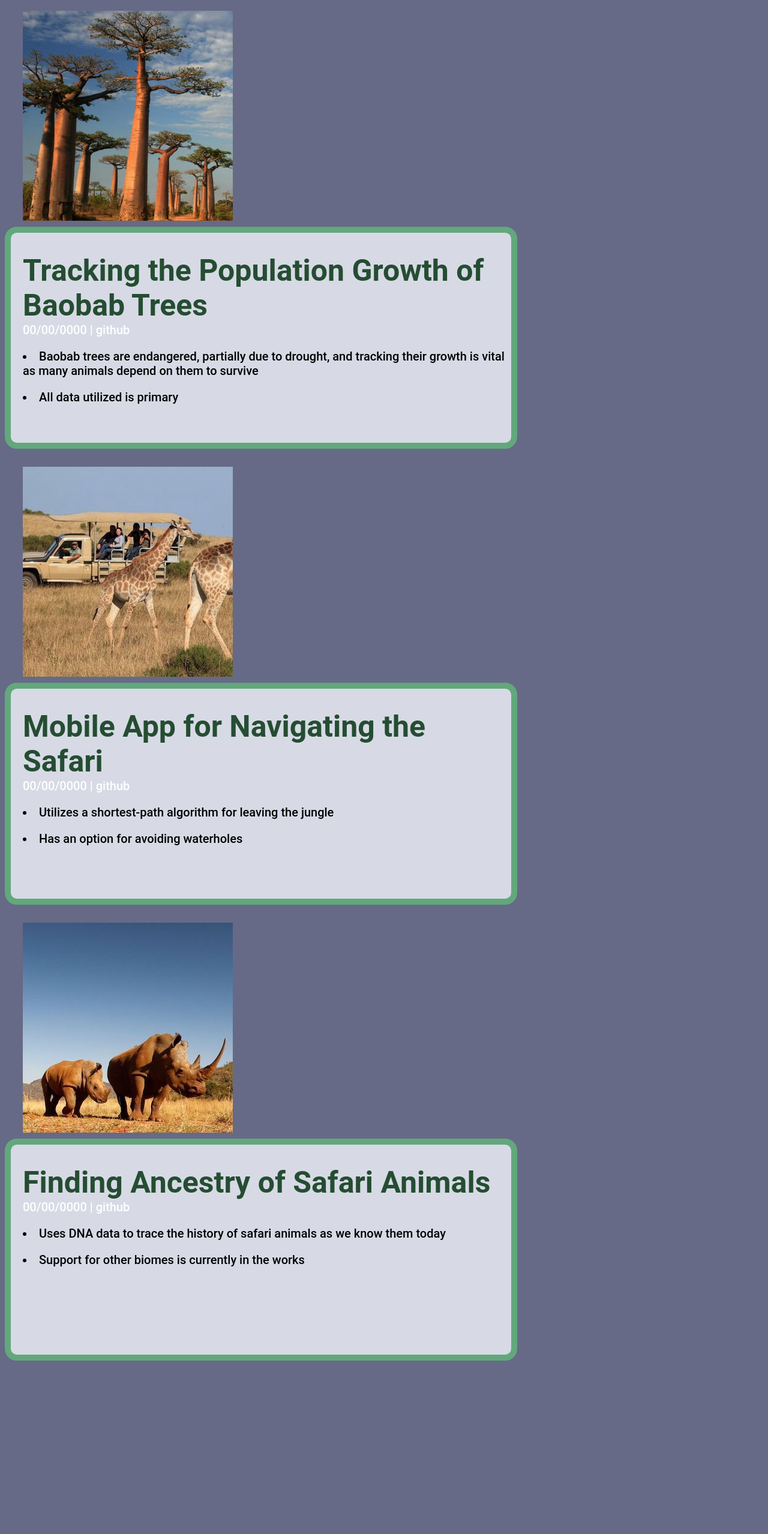
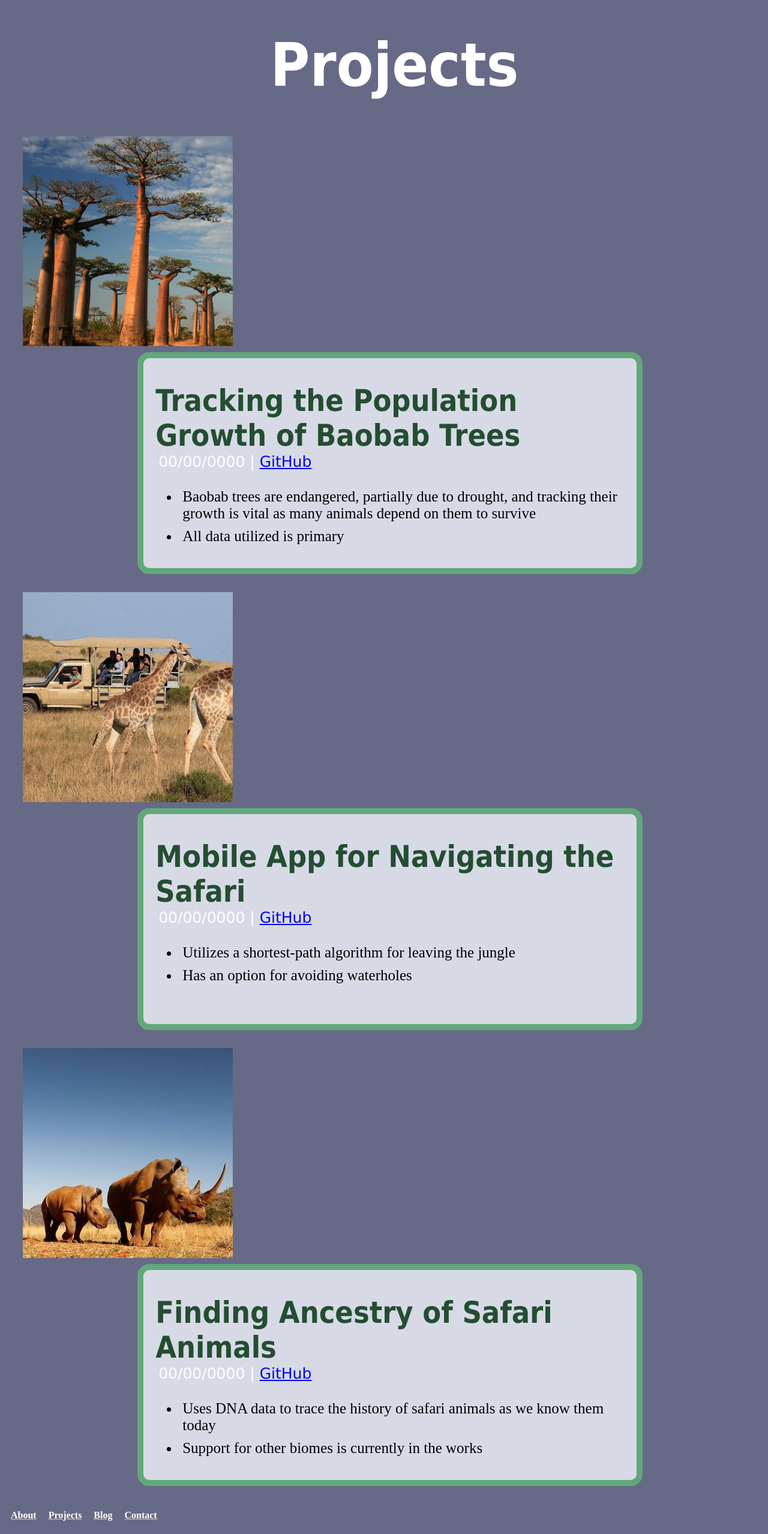
Before and after one commit to nimrashakoor/Flask-Blog, a Flask app: page /projects in a window 1280 px wide. Shown: the whole page at 60% size. Before the commit the page ends 2268 px from the top, so only its background shows below. Run offline with Flask 2, Linux system fonts and the light colour scheme.

Commit message:
finished projects page

```diff
--- a/app/__init__.py
+++ b/app/__init__.py
@@ -14,20 +14,20 @@ def projects():
     projects = []
     projects.append({'name':'Tracking the Population Growth of Baobab Trees', 'date':'00/00/0000', 'descrip':
     ['Baobab trees are endangered, partially due to drought, and tracking their growth is vital as many animals depend on them to survive',
-    'All data utilized is primary'], 'img':['/static/img/baobab_tree.jpg', 'Baobab Tree']})
+    'All data utilized is primary'], 'img':['/static/img/baobab_tree.jpg', 'Baobab Tree'], 'link':'https://github.com/JocelynHeckenkamp/Flask-Blog'})
     projects.append({'name':'Mobile App for Navigating the Safari', 'date':'00/00/0000',
     'descrip':['Utilizes a shortest-path algorithm for leaving the jungle', 'Has an option for avoiding waterholes'],
-    'img':['/static/img/travelling.jpg', 'Travelling through the Safari']})
+    'img':['/static/img/travelling.jpg', 'Travelling through the Safari'], 'link':'https://github.com/JocelynHeckenkamp/Flask-Blog'})
     projects.append({'name':'Finding Ancestry of Safari Animals', 'date':'00/00/0000',
     'descrip':['Uses DNA data to trace the history of safari animals as we know them today',
     'Support for other biomes is currently in the works'],
-    'img':['/static/img/rhinos.jpg', 'Travelling through the Safari']})
+    'img':['/static/img/rhinos.jpg', 'Travelling through the Safari'], 'link':'https://github.com/JocelynHeckenkamp/Flask-Blog'})
     return render_template('projects.html', projs=projects, url=os.getenv("URL"))
 
-@app.route('/blog/')
+@app.route('/blog')
 def blog():
     return render_template('blog.html', title="Blog")
 
-@app.route('/contact/')
+@app.route('/contact')
 def contact():
     return render_template('contact.html', title="Contact")
--- a/app/static/styles/projects.css
+++ b/app/static/styles/projects.css
@@ -1,35 +1,27 @@
-p, h1, h2, h3, h4, h5, h6, button {
-    font-family: "Roboto", serif;
+p, h1, h2, h4, h5, h6, button {
+    font-family: "Tahoma", serif;
 }
 
 body {
-  background-color: #666A86
+    background-color: #666A86;
+    text-align: center;
 }
 
-.banner {
-    padding: 20px 0px 50px 0px;
-    height: 150px;
-    background-color: #D7DAE5;
-}
-
-.banner .logo {
-    max-width:180px;
-    max-height:60px;
-    width: auto;
-    height: auto;
-}
-
-.banner .title {
+body h1 {
+    font-size: 100px;
     color: white;
-    font-size: 50px;
-    font-weight: 700;
+    width: 30%;
+    margin:0 auto;
+    margin-top: 50px;
+    margin-bottom: 50px;
 }
 
 .project {
       height: 350px;
       display: inline-block;
-      width: 66%;
+      width: 65%;
       top: 0px;
+      margin-left: 20px;
       margin-bottom: 20px;
       background-color:#D7DAE5;
       text-align: left;
@@ -38,7 +30,7 @@ body {
       border-radius: 20px;
 }
 
-.project h1 {
+.project h2 {
       font-size: 50px;
       font-weight: 700;
       color: #254D32;
@@ -46,19 +38,22 @@ body {
       margin-bottom: 0px;
 }
 
-.project h2 {
-      font-size: 20px;
+.project h3 {
+      font-family: "Verdana";
+      font-size: 25px;
       font-weight: 500;
       color: white;
-      margin-left: 20px;
+      margin-left: 25px;
       margin-top: 0px;
 }
 
-.project h3 {
-      font-size: 20px;
+.project li {
+      font-size: 25px;
       font-weight: 500;
       color: black;
       margin-left: 20px;
+      margin-right: 20px;
+      padding: 5px;
 }
 
 @keyframes moving_blocks {
@@ -82,3 +77,37 @@ body {
 .group {
       width: 100%;
 }
+
+nav {
+    background-color: #666A86;
+    width: 100%;
+    display: inline-block;
+    font-weight: 700 !important;
+    padding-top: 10px;
+}
+
+nav ul {
+    position: relative;
+    list-style-type: none;
+    margin: 0;
+    padding: 0;
+}
+
+nav ul li {
+    display: inline;
+    float: left;
+}
+
+nav li a {
+    display: block;
+    padding: 10px;
+    text-decoration: none;
+    background-color: var(--green1);
+    color: white;
+    text-decoration: underline;
+    text-decoration-color: #EEC170;
+}
+
+nav a:hover {
+    background-color: var(--green2);
+}
--- a/app/templates/index.html
+++ b/app/templates/index.html
@@ -29,9 +29,9 @@
 
         <ul>
             <li><a href="/">About</a></li>
-            <li><a href="/projects/">Projects</a></li>
-            <li><a href="/blog/">Blog</a></li>
-            <li><a href="/contact/">Contact</a></li>
+            <li><a href="/projects">Projects</a></li>
+            <li><a href="/blog">Blog</a></li>
+            <li><a href="/contact">Contact</a></li>
         </ul>
 
         <!-- <div class="profile">
--- a/app/templates/projects.html
+++ b/app/templates/projects.html
@@ -3,19 +3,34 @@
 
 <link lang='sass' rel="stylesheet" href="./static/styles/projects.css">
 
+<head>
+    <title> Projects </title>
+</head>
+
 <body>
+    <h1> Projects </h1>
     {% for proj in projs %}
     <div class='group'>
         <div class='picture'>
-            <img src= {{proj['img'][0]}} alt={{proj['img'][1]}} style="float: left;">
+            <img src= {{proj['img'][0]}} alt={{proj['img'][1]}} style= "float: left;">
         </div>
         <div class='project'>
-            <h1>{{proj['name']}}</h1>
-            <h2>{{proj['date']}} | github </h2>
+            <h2>{{proj['name']}}</h2>
+            <h3>{{proj['date']}} | <a href={{proj['link']}}>GitHub</a> </h3>
+            <ul>
             {% for x in proj['descrip'] %}
-              <h3><li>{{x}}</li></h3>
+              <li>{{x}}</li>
             {% endfor %}
+            </ul>
         </div>
     </div>
     {% endfor %}
+    <nav>
+        <ul>
+            <li><a href="/">About</a></li>
+            <li><a href="/projects/">Projects</a></li>
+            <li><a href="/blog/">Blog</a></li>
+            <li><a href="/contact/">Contact</a></li>
+        </ul>
+    </nav>
 </body>
```
Also changed, not shown: 2 other files.
